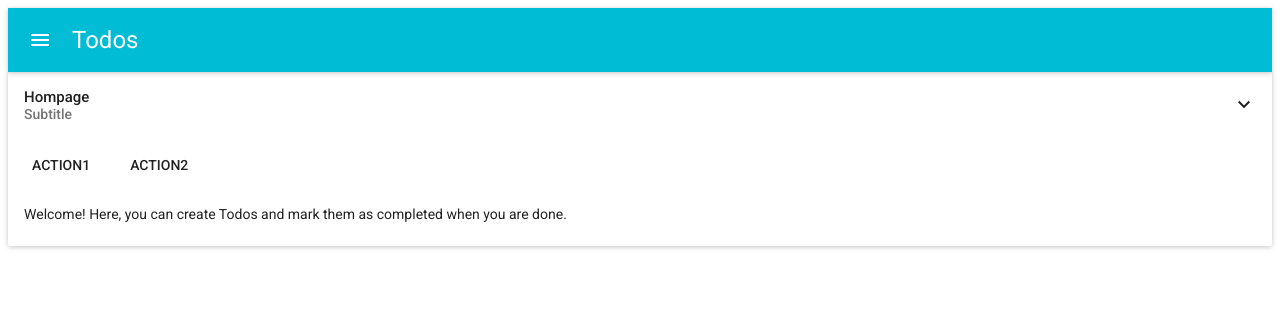
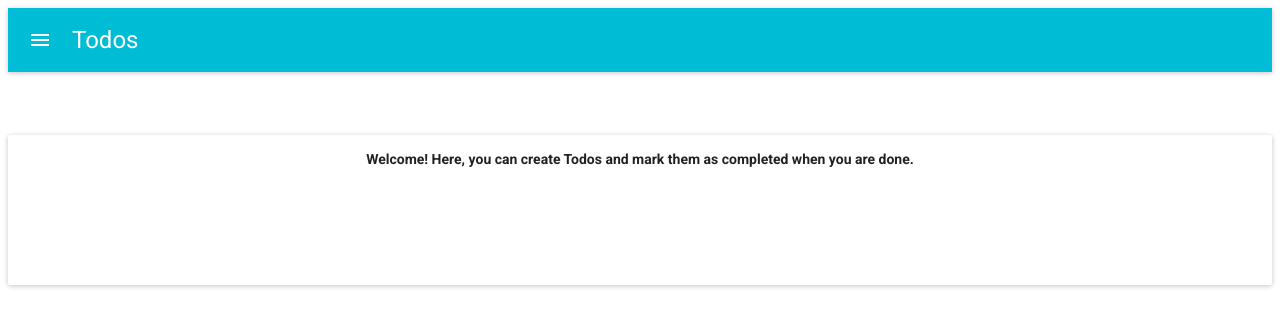
Before and after one commit to oreoluwade/TodoApp, a React app in the folder client/: page / in a window 1280 px wide. Shown: the top 326 px of the page. Built offline with nearby package versions, Linux system fonts and the light colour scheme.

Commit message:
wip - homepage

```diff
--- a/client/src/components/HomePage/HomePage.jsx
+++ b/client/src/components/HomePage/HomePage.jsx
@@ -1,24 +1,24 @@
 import React from 'react';
-import { Card, CardActions, CardHeader, CardText } from 'material-ui/Card';
-import FlatButton from 'material-ui/FlatButton';
+import { Card, CardText } from 'material-ui/Card';
+import styled from 'styled-components';
+
+const PaddedCard = styled(Card)`
+  margin-top: 5%;
+  min-height: 150px;
+`;
+
+const CenteredCardText = styled(CardText)`
+  text-align: center;
+  font-weight: bold;
+`;
 
 const HomePage = () => (
-  <Card>
-    <CardHeader
-      title="Hompage"
-      subtitle="Subtitle"
-      actAsExpander={true}
-      showExpandableButton={true}
-    />
-    <CardActions>
-      <FlatButton label="Action1" />
-      <FlatButton label="Action2" />
-    </CardActions>
-    <CardText>
+  <PaddedCard>
+    <CenteredCardText>
       Welcome! Here, you can create Todos and
       mark them as completed when you are done.
-    </CardText>
-  </Card>
+    </CenteredCardText>
+  </PaddedCard>
 );
 
 export default HomePage;
```
